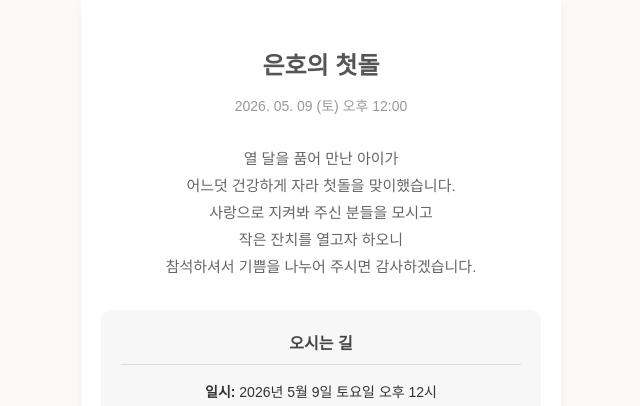
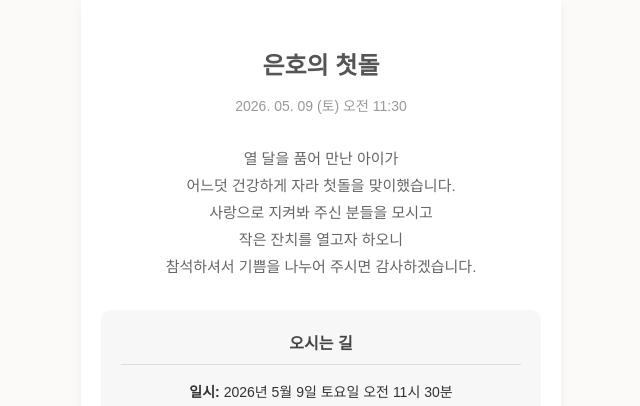
Before and after one commit to rmeosms1/Fstbirthday, a plain HTML site: page index.html in a window 1280 px wide. Shown: the top 406 px of the page, 319-959 px from the left. Drawn offline with Linux system fonts and the light colour scheme.

Commit message:
Update index.html

```diff
--- a/index.html
+++ b/index.html
@@ -113,7 +113,7 @@
 
 <div class="container">
     <h1>은호의 첫돌</h1>
-    <p style="color: #999; font-size: 14px;">2026. 05. 09 (토) 오후 12:00</p>
+    <p style="color: #999; font-size: 14px;">2026. 05. 09 (토) 오전 11:30</p>
 
     <div class="greeting">
         열 달을 품어 만난 아이가<br>
@@ -125,7 +125,7 @@
 
     <div class="info-box">
         <h3>오시는 길</h3>
-        <p><strong>일시:</strong> 2026년 5월 9일 토요일 오후 12시</p>
+        <p><strong>일시:</strong> 2026년 5월 9일 토요일 오전 11시 30분</p>
         <p><strong>장소:</strong> 수막새<br>(경기도 하남시 서하남로451번길 13-13)</p>
 
         <div class="map-container">
```
